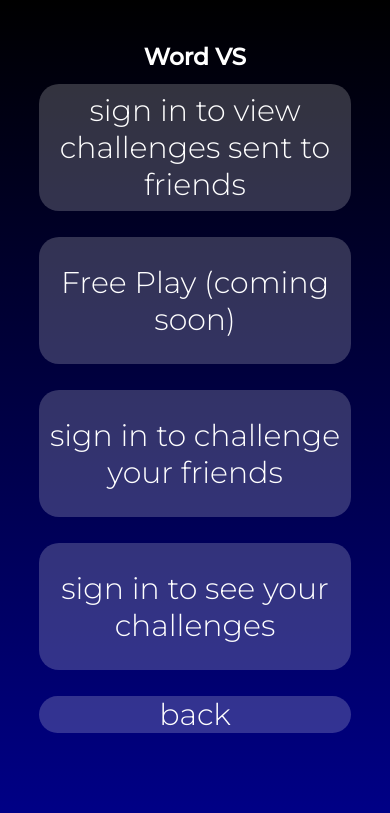
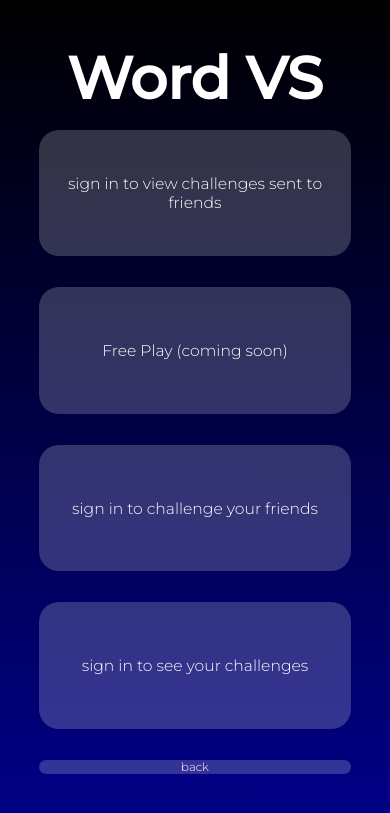
Before and after one commit to TheBrightSparkDev/dev-inition, a Flask app: page /profile/guest in a window 390 px wide. Shown: the top 813 px of the page. Run offline with Flask 2, Linux system fonts and the light colour scheme; some libraries are stand-ins or nearby versions.

Commit message:
feat - made all pages responsive on all devices

```diff
--- a/static/css/style.css
+++ b/static/css/style.css
@@ -435,6 +435,22 @@ img{
 
 @media screen and (max-width: 1000px) {
 
+    .friend-card{
+        height:5vw;
+    }
+
+    h5{
+        font-size: 4vw;
+    }
+
+    .game-title{
+        font-size: 12.5vw;
+    }
+
+    .small-margin{
+        margin:1.5vw;
+    }
+
     /* game specific styles */
     .guess-box {
         width: 80vw;
@@ -482,12 +498,6 @@ img{
     .margin-bottom {
         margin-bottom: 2.5vw;
     }
-
-    /* general styles */
-
-    .small-margin{
-        margin:1.5vw;
-    }
 }
 
 @media screen and (max-width: 539px) {
@@ -496,13 +506,17 @@ img{
         height: 15vh;
     }
 
+    .game-title{
+        font-size: 15vw;
+    }
+
     h6 {
-        font-size: 30px;
+        font-size: 3vw;
         font-weight: 300;
     }
 
     h5 {
-        font-size: 15px;
+        font-size: 4vw;
     }
 
     .dark-highlight {
@@ -542,6 +556,10 @@ img{
         width: 80vw;
     }
 
+    .friend-card{
+        height:5vw
+    }
+
     .margin-bottom {
         margin-bottom: 2.5vw;
     }
--- a/templates/challenges.html
+++ b/templates/challenges.html
@@ -14,7 +14,7 @@
         </div>
     {% for challenge in challenges %}
         {% if challenge.state == "created" %}
-        <div class="rounded friend-card dark">
+        <div class="rounded responsive-large small-margin dark">
             <a href="{{ url_for('game', challenge=challenge._id) }}"><h5>Challenge from {{challenge.from}}</h5></a>
         </div>
         {% endif %}
@@ -31,7 +31,7 @@
                 <h5>Challenge from {{challenge.from}}</h5>
             </a>
             <div class="rounded dark responsive-large small-margin">
-                <a href="#"><h5>Give up</h5></a>
+                <a href="#"><h6>Give up</h6></a>
             </div>
         </div>
         {% endif %}
--- a/templates/profile.html
+++ b/templates/profile.html
@@ -13,26 +13,26 @@
 <div class="profile-body">
     <div class="profile-card rounded">
         {% if username == "guest" %}
-            <a href="{{ url_for('signin') }}"><h6>sign in to view challenges sent to friends</h6></a>
+            <a href="{{ url_for('signin') }}"><h5>sign in to view challenges sent to friends</h5></a>
         {% else %}
-            <a href="{{ url_for('sent_challenges') }}"><h6>Sent Challenges</h6></a>
+            <a href="{{ url_for('sent_challenges') }}"><h5>Sent Challenges</h5></a>
         {% endif %}
     </div>
     <div class="profile-card rounded">
-        <a href="#"><h6>Free Play (coming soon)</h6></a>
+        <a href="#"><h5>Free Play (coming soon)</h5></a>
     </div>
     <div class="profile-card rounded">
         {% if username == "guest" %}
-            <a href="{{ url_for('signin') }}"><h6>sign in to challenge your friends</h6></a>
+            <a href="{{ url_for('signin') }}"><h5>sign in to challenge your friends</h5></a>
         {% else %}
-            <a href="{{ url_for('challenges') }}"><h6>Challenges</h6></a>
+            <a href="{{ url_for('challenges') }}"><h5>Challenges</h5></a>
         {% endif %}
     </div>
     <div class="profile-card rounded">
         {% if username == "guest" %}
-            <a href="{{ url_for('signin') }}"><h6>sign in to see your challenges</h6></a>
+            <a href="{{ url_for('signin') }}"><h5>sign in to see your challenges</h5></a>
         {% else %}
-            <a href="{{ url_for('friend_picker', username=session['user']) }}"><h6>Challenge a Friend</h6></a>
+            <a href="{{ url_for('friend_picker', username=session['user']) }}"><h5>Challenge a Friend</h5></a>
         {% endif %}
     </div>
     <div class="rounded responsive-large new-line">
```
